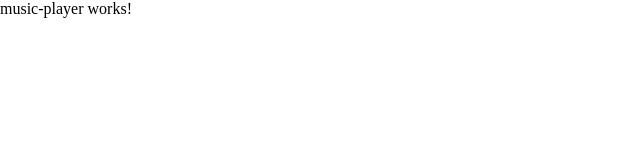
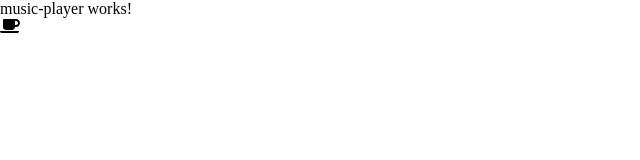
Before and after one commit to Simonbiker/concepts, an Angular app: page /music in a window 1280 px wide. Shown: the top 160 px of the page, without its empty margins (0-640 px from the left). Built offline with nearby package versions, Linux system fonts and the light colour scheme.

Commit message:
Adding font awsome to app

```diff
--- a/package.json
+++ b/package.json
@@ -19,6 +19,9 @@
     "@angular/platform-browser": "~11.2.1",
     "@angular/platform-browser-dynamic": "~11.2.1",
     "@angular/router": "~11.2.1",
+    "@fortawesome/angular-fontawesome": "^0.6.1",
+    "@fortawesome/fontawesome-svg-core": "^1.2.35",
+    "@fortawesome/free-solid-svg-icons": "^5.15.3",
     "rxjs": "~6.6.0",
     "tslib": "^2.0.0",
     "zone.js": "~0.11.3"
--- a/src/app/app.module.ts
+++ b/src/app/app.module.ts
@@ -8,6 +8,7 @@
 import { ColorChangeComponent } from './front-end-projects/color-change/color-change.component';
 import { CounterComponent } from './front-end-projects/counter/counter/counter.component';
 import { MusicPlayerComponent } from './front-end-projects/music-player/music-player/music-player.component';
+import { FontAwesomeModule } from '@fortawesome/angular-fontawesome';
 
 const appRoutes: Routes = [
   { path: '', component: LandingComponent},
@@ -27,7 +28,8 @@
   ],
   imports: [
     RouterModule.forRoot(appRoutes),
-    BrowserModule
+    BrowserModule,
+    FontAwesomeModule
   ],
   providers: [],
   bootstrap: [AppComponent]
--- a/src/app/front-end-projects/music-player/music-player/music-player.component.html
+++ b/src/app/front-end-projects/music-player/music-player/music-player.component.html
@@ -1 +1,2 @@
 <p>music-player works!</p>
+<fa-icon [icon]="faCoffee"></fa-icon>
--- a/src/app/front-end-projects/music-player/music-player/music-player.component.ts
+++ b/src/app/front-end-projects/music-player/music-player/music-player.component.ts
@@ -1,4 +1,5 @@
 import { Component, OnInit } from '@angular/core';
+import { faCoffee } from '@fortawesome/free-solid-svg-icons';
 
 @Component({
   selector: 'app-music-player',
@@ -6,6 +7,7 @@
   styleUrls: ['./music-player.component.css']
 })
 export class MusicPlayerComponent implements OnInit {
+  faCoffee = faCoffee;
 
   constructor() { }
 
```
Also changed, not shown: 1 other file (tests, documents, lock files or other folders).
